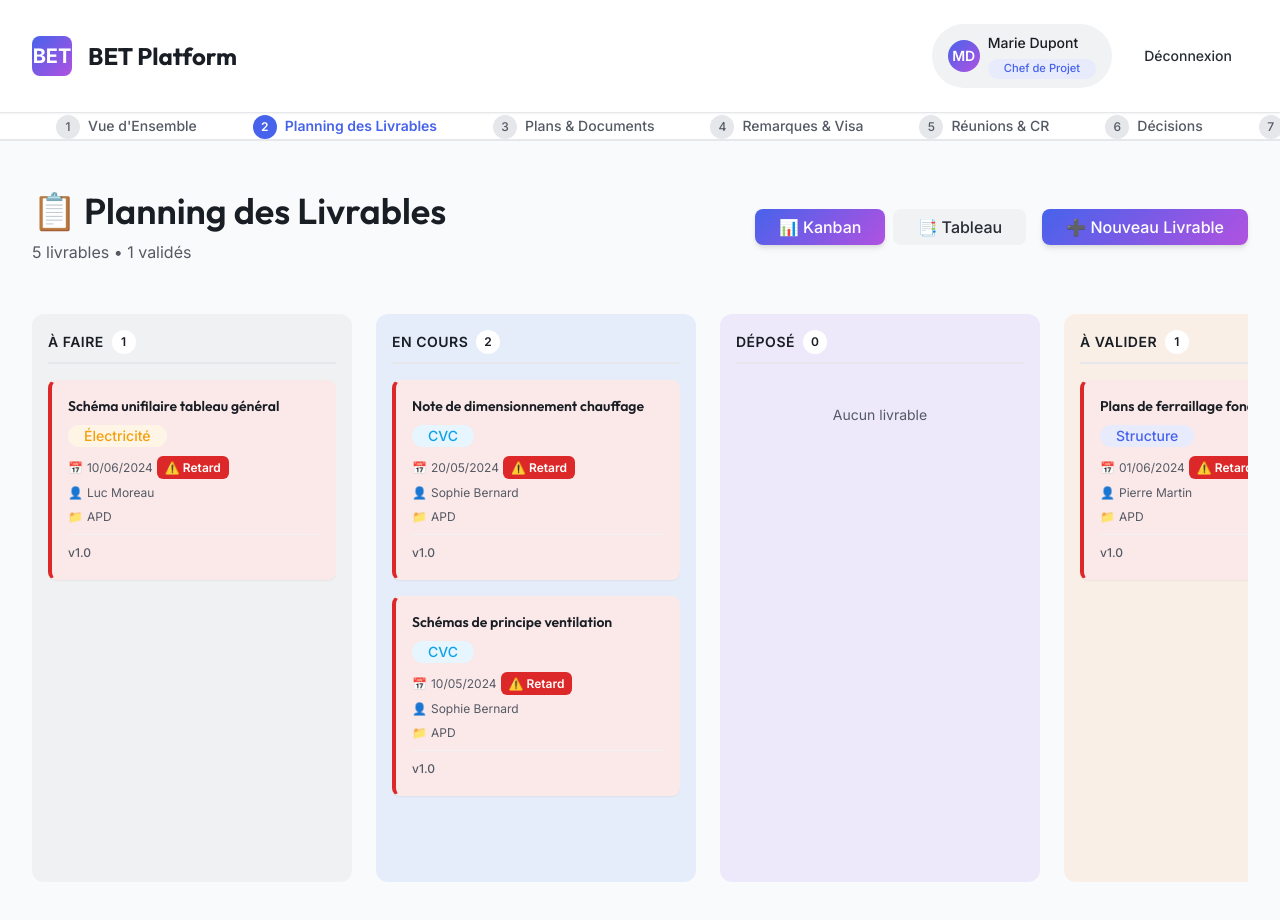
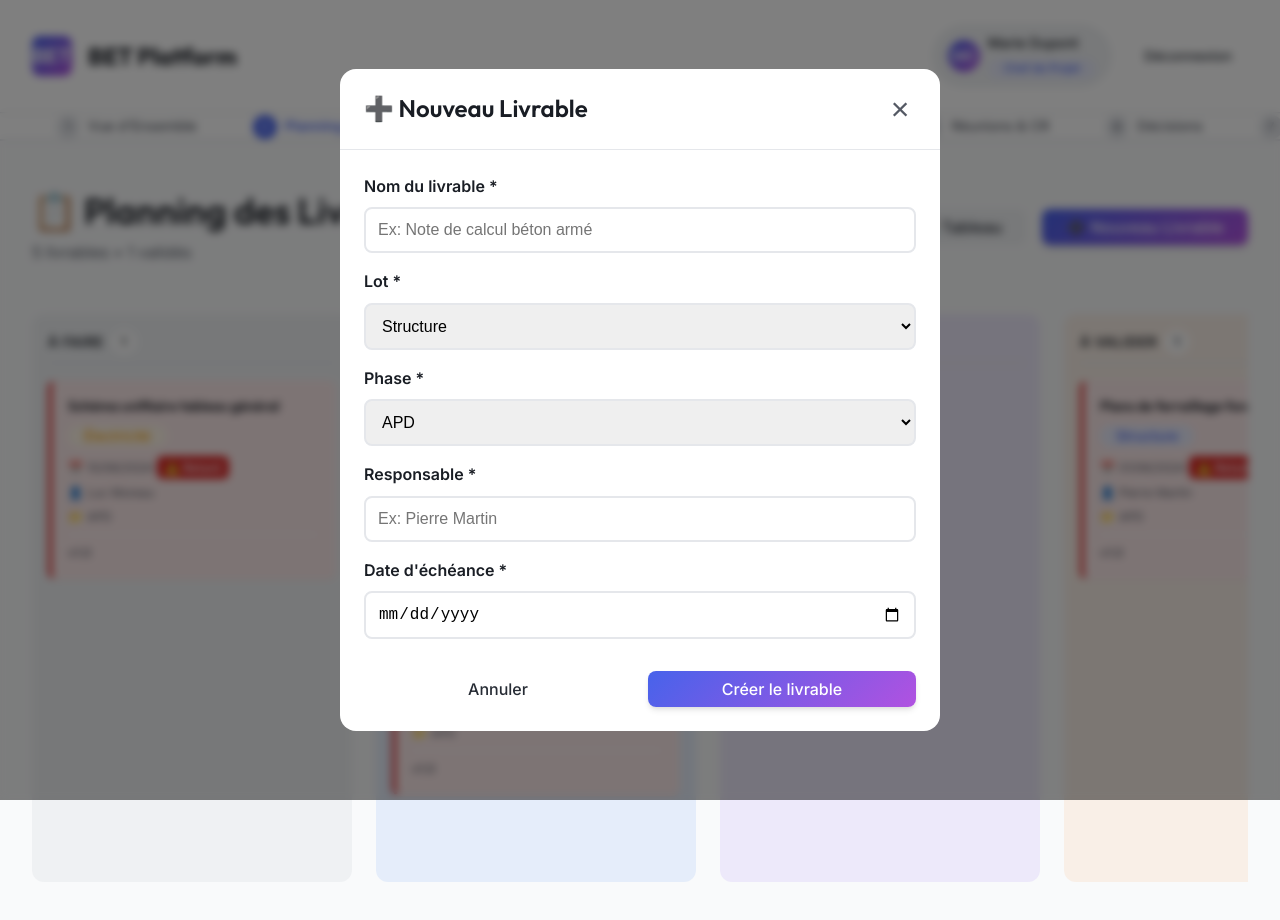
Before and after one commit to salaheddineouajjaj/bet-platform, a Next.js app: page /projects/1/deliverables in a window 1280 px wide. Both pictures are taken after a click on the button "➕ Nouveau Livrable". Shown: the top 920 px of the page. Built offline with nearby package versions, Linux system fonts and the light colour scheme.

Commit message:
Feature: Add working 'Nouveau Livrable' button with role-based permissions

```diff
--- a/app/projects/[id]/deliverables/page.jsx
+++ b/app/projects/[id]/deliverables/page.jsx
@@ -4,6 +4,8 @@ import { useState, useEffect } from 'react';
 import { use } from 'react';
 import Navigation from '@/components/Navigation/Navigation';
 import KanbanBoard from '@/components/KanbanBoard/KanbanBoard';
+import NewDeliverableModal from '@/components/NewDeliverableModal/NewDeliverableModal';
+import { hasPermission } from '@/lib/permissions';
 import styles from '../overview.module.css';
 
 export default function DeliverablesPage({ params }) {
@@ -12,6 +14,7 @@ export default function DeliverablesPage({ params }) {
     const [loading, setLoading] = useState(true);
     const [view, setView] = useState('kanban'); // 'kanban' or 'table'
     const [user, setUser] = useState(null);
+    const [showNewModal, setShowNewModal] = useState(false);
 
     useEffect(() => {
         fetchDeliverables();
@@ -155,9 +158,14 @@ export default function DeliverablesPage({ params }) {
                                     📑 Tableau
                                 </button>
                             </div>
-                            <button className="btn btn-primary">
-                                ➕ Nouveau Livrable
-                            </button>
+                            {hasPermission(user?.role, 'CREATE_DELIVERABLE') && (
+                                <button
+                                    className="btn btn-primary"
+                                    onClick={() => setShowNewModal(true)}
+                                >
+                                    ➕ Nouveau Livrable
+                                </button>
+                            )}
                         </div>
                     </div>
 
@@ -189,7 +197,7 @@ export default function DeliverablesPage({ params }) {
                                         <tr key={del.id}>
                                             <td>
                                                 <span className={`badge badge-${del.lot === 'Structure' ? 'purple' :
-                                                        del.lot === 'CVC' ? 'blue' : 'orange'
+                                                    del.lot === 'CVC' ? 'blue' : 'orange'
                                                     }`}>
                                                     {del.lot}
                                                 </span>
@@ -207,8 +215,8 @@ export default function DeliverablesPage({ params }) {
                                             </td>
                                             <td>
                                                 <span className={`badge badge-${del.status === 'VALIDE' ? 'green' :
-                                                        del.status === 'EN_COURS' ? 'blue' :
-                                                            del.status === 'A_VALIDER' ? 'orange' : 'gray'
+                                                    del.status === 'EN_COURS' ? 'blue' :
+                                                        del.status === 'A_VALIDER' ? 'orange' : 'gray'
                                                     }`}>
                                                     {del.status.replace('_', ' ')}
                                                 </span>
@@ -222,6 +230,16 @@ export default function DeliverablesPage({ params }) {
                     )}
                 </div>
             </div>
+
+            {/* New Deliverable Modal */}
+            <NewDeliverableModal
+                isOpen={showNewModal}
+                onClose={() => setShowNewModal(false)}
+                projectId={id}
+                onSuccess={(newDeliverable) => {
+                    setDeliverables([...deliverables, newDeliverable]);
+                }}
+            />
         </div>
     );
 }
--- /dev/null
+++ b/components/NewDeliverableModal/NewDeliverableModal.jsx
@@ -0,0 +1,215 @@
+'use client';
+
+import { useState } from 'react';
+import Modal from '@/components/Modal/Modal';
+
+export default function NewDeliverableModal({ isOpen, onClose, projectId, onSuccess }) {
+    const [formData, setFormData] = useState({
+        name: '',
+        lot: 'Structure',
+        phase: 'APD',
+        responsable: '',
+        dueDate: '',
+    });
+    const [loading, setLoading] = useState(false);
+    const [error, setError] = useState('');
+
+    const lots = ['Structure', 'CVC', 'Électricité', 'Plomberie', 'Façade'];
+    const phases = ['APS', 'APD', 'PRO', 'DCE', 'ACT'];
+
+    const handleSubmit = async (e) => {
+        e.preventDefault();
+        setLoading(true);
+        setError('');
+
+        try {
+            // TODO: Replace with real API call
+            // const res = await fetch('/api/deliverables', {
+            //   method: 'POST',
+            //   headers: { 'Content-Type': 'application/json' },
+            //   body: JSON.stringify({ ...formData, projectId }),
+            // });
+
+            // Mock success - simulate API call
+            await new Promise(resolve => setTimeout(resolve, 500));
+
+            // Create mock deliverable
+            const newDeliverable = {
+                id: Date.now().toString(),
+                ...formData,
+                status: 'A_FAIRE',
+                version: '1.0',
+            };
+
+            // Call success callback
+            if (onSuccess) {
+                onSuccess(newDeliverable);
+            }
+
+            // Reset form
+            setFormData({
+                name: '',
+                lot: 'Structure',
+                phase: 'APD',
+                responsable: '',
+                dueDate: '',
+            });
+
+            onClose();
+        } catch (err) {
+            setError('Erreur lors de la création du livrable');
+            console.error(err);
+        } finally {
+            setLoading(false);
+        }
+    };
+
+    return (
+        <Modal isOpen={isOpen} onClose={onClose} title="➕ Nouveau Livrable">
+            <form onSubmit={handleSubmit}>
+                {error && (
+                    <div style={{
+                        background: 'var(--color-danger-light)',
+                        color: 'var(--color-danger)',
+                        padding: '1rem',
+                        borderRadius: 'var(--radius-md)',
+                        marginBottom: '1rem',
+                    }}>
+                        {error}
+                    </div>
+                )}
+
+                <div style={{ display: 'flex', flexDirection: 'column', gap: '1rem' }}>
+                    {/* Name */}
+                    <div>
+                        <label style={{ display: 'block', marginBottom: '0.5rem', fontWeight: 600 }}>
+                            Nom du livrable *
+                        </label>
+                        <input
+                            type="text"
+                            value={formData.name}
+                            onChange={(e) => setFormData({ ...formData, name: e.target.value })}
+                            placeholder="Ex: Note de calcul béton armé"
+                            required
+                            style={{
+                                width: '100%',
+                                padding: '0.75rem',
+                                border: '2px solid var(--color-border)',
+                                borderRadius: 'var(--radius-md)',
+                                fontSize: '1rem',
+                            }}
+                        />
+                    </div>
+
+                    {/* Lot */}
+                    <div>
+                        <label style={{ display: 'block', marginBottom: '0.5rem', fontWeight: 600 }}>
+                            Lot *
+                        </label>
+                        <select
+                            value={formData.lot}
+                            onChange={(e) => setFormData({ ...formData, lot: e.target.value })}
+                            required
+                            style={{
+                                width: '100%',
+                                padding: '0.75rem',
+                                border: '2px solid var(--color-border)',
+                                borderRadius: 'var(--radius-md)',
+                                fontSize: '1rem',
+                            }}
+                        >
+                            {lots.map(lot => (
+                                <option key={lot} value={lot}>{lot}</option>
+                            ))}
+                        </select>
+                    </div>
+
+                    {/* Phase */}
+                    <div>
+                        <label style={{ display: 'block', marginBottom: '0.5rem', fontWeight: 600 }}>
+                            Phase *
+                        </label>
+                        <select
+                            value={formData.phase}
+                            onChange={(e) => setFormData({ ...formData, phase: e.target.value })}
+                            required
+                            style={{
+                                width: '100%',
+                                padding: '0.75rem',
+                                border: '2px solid var(--color-border)',
+                                borderRadius: 'var(--radius-md)',
+                                fontSize: '1rem',
+                            }}
+                        >
+                            {phases.map(phase => (
+                                <option key={phase} value={phase}>{phase}</option>
+                            ))}
+                        </select>
+                    </div>
+
+                    {/* Responsable */}
+                    <div>
+                        <label style={{ display: 'block', marginBottom: '0.5rem', fontWeight: 600 }}>
+                            Responsable *
+                        </label>
+                        <input
+                            type="text"
+                            value={formData.responsable}
+                            onChange={(e) => setFormData({ ...formData, responsable: e.target.value })}
+                            placeholder="Ex: Pierre Martin"
+                            required
+                            style={{
+                                width: '100%',
+                                padding: '0.75rem',
+                                border: '2px solid var(--color-border)',
+                                borderRadius: 'var(--radius-md)',
+                                fontSize: '1rem',
+                            }}
+                        />
+                    </div>
+
+                    {/* Due Date */}
+                    <div>
+                        <label style={{ display: 'block', marginBottom: '0.5rem', fontWeight: 600 }}>
+                            Date d'échéance *
+                        </label>
+                        <input
+                            type="date"
+                            value={formData.dueDate}
+                            onChange={(e) => setFormData({ ...formData, dueDate: e.target.value })}
+                            required
+                            style={{
+                                width: '100%',
+                                padding: '0.75rem',
+                                border: '2px solid var(--color-border)',
+                                borderRadius: 'var(--radius-md)',
+                                fontSize: '1rem',
+                            }}
+                        />
+                    </div>
+
+                    {/* Buttons */}
+                    <div style={{ display: 'flex', gap: '1rem', marginTop: '1rem' }}>
+                        <button
+                            type="button"
+                            onClick={onClose}
+                            className="btn btn-ghost"
+                            style={{ flex: 1 }}
+                            disabled={loading}
+                        >
+                            Annuler
+                        </button>
+                        <button
+                            type="submit"
+                            className="btn btn-primary"
+                            style={{ flex: 1 }}
+                            disabled={loading}
+                        >
+                            {loading ? 'Création...' : 'Créer le livrable'}
+                        </button>
+                    </div>
+                </div>
+            </form>
+        </Modal>
+    );
+}
```
Also changed, not shown: 1 other file (tests, documents, lock files or other folders).
